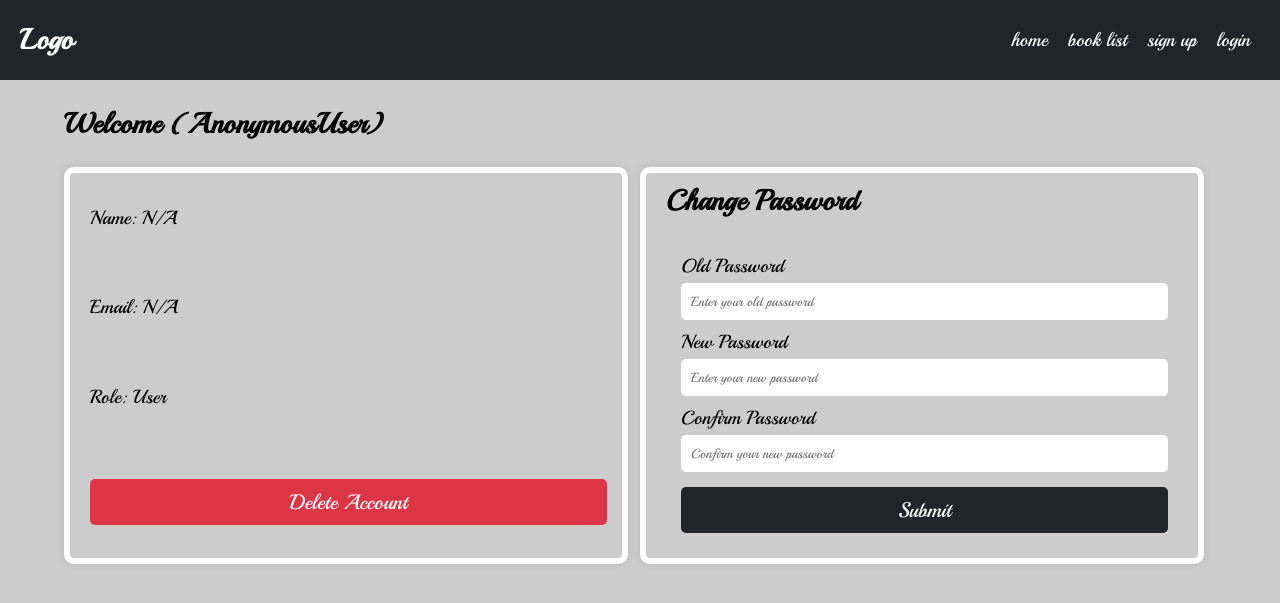
After one commit to saeedmhmoud100/FCAI-2nd-year-web-project, a Django app: page /accounts/profile in a window 1280 px wide. The commit adds this page. Shown: the top 603 px of the page. Run offline with Django 5.2, Linux system fonts and the light colour scheme.

Commit message:
create user profile design and add delete account function

```diff
--- a/accounts/urls.py
+++ b/accounts/urls.py
@@ -4,6 +4,7 @@ from . import views
 
 urlpatterns = [
 
+    path('profile', views.UserProfileView.as_view(), name='profile'),
     path('login/', views.login_view, name='login'),
     path('signup/', views.signup_view, name='signup'),
     path('logout/', views.logout_view, name='logout'),
--- a/accounts/views.py
+++ b/accounts/views.py
@@ -3,6 +3,7 @@ from django.db.models import Q
 from django.shortcuts import render, redirect
 from django.contrib import messages
 from django.urls import reverse
+from django.views import View
 from django.views.generic import CreateView
 
 from accounts.forms import SignUpForm, UserForm
@@ -82,8 +83,8 @@ def delete_user(request, user_id):
         user.delete()
         if request.GET.get('next'):
             return redirect(request.GET.get('next'))
-        return redirect('dashboard_user_list')
-    return render(request, 'accounts/delete_user.html')
+        return redirect('profile')
+    return render(request, 'accounts/delete_user.html',{'object': User.objects.get(id=user_id)})
 
 def change_user_rule(request, user_id):
     user = User.objects.get(id=user_id)
@@ -112,3 +113,9 @@ class CreateUserView(CreateView):
 
     def get_success_url(self):
         return reverse('dashboard_user_list')
+
+
+class UserProfileView(View):
+    def get(self, request):
+        user = request.user
+        return render(request, 'accounts/user_profile.html', {'user': user})
--- a/templates/accounts/delete_user.html
+++ b/templates/accounts/delete_user.html
@@ -16,7 +16,7 @@
             <form method="post" class="col-6 no-wrap gap">
                 {% csrf_token %}
                 <button type="submit" class="btn-3 btn-dark" id="delete_book_button">delete</button>
-                <button type="button" class="btn-3 btn-dark" onclick="urlRedirect('{% url 'dashboard_user_list'  %}')">Cancel</button>
+                <button type="button" class="btn-3 btn-dark" onclick="urlRedirect('{% url 'home'  %}')">Cancel</button>
             </form>
         </div>
     </div>
--- /dev/null
+++ b/templates/accounts/user_profile.html
@@ -0,0 +1,90 @@
+{% extends "base.html" %}
+{% load static %}
+{% load custom_filters %}
+
+{% block title %}
+Profile | block.super
+{% endblock %}
+
+{% block style %}
+<link rel="stylesheet" href="{% static 'assets/css/details.css' %}">
+{% endblock %}
+
+
+{% block header %}
+
+{% endblock %}
+
+{% block content %}
+<div class="container" style="align-items: flex-start">
+    <h2>Welcome ({{request.user}})</h2>
+</div>
+<div class="container">
+    <div class="row " style="align-items: stretch">
+        <div class="col-6 border-container">
+            <div class="row" style="height: 100%">
+                <div class="col-12">
+                    Name: <span>
+                {% if request.user.username %}
+                    {{request.user.username}}
+                {% else %}
+                    N/A
+                {% endif %}
+              </span>
+                </div>
+                <div class="col-12">
+                    Email: <span>
+                        {% if request.user.email %}
+                            {{request.user.email}}
+                        {% else %}
+                            N/A
+                        {% endif %}
+                      </span>
+                </div>
+                <div class="col-12">
+                    Role: <span>
+                        {% if request.user.is_superuser %}
+                            Admin
+                        {% else %}
+                            User
+                        {% endif %}
+                      </span>
+                </div>
+                <div class="col-12">
+                    <button class="btn-6 btn-danger" onclick="urlRedirect(`{% url 'delete_user' request.user.id %}`)">Delete Account</button>
+                </div>
+            </div>
+        </div>
+        <div class="col-6 border-container">
+            <div class="row">
+                <div class="col-12">
+                    <h2>Change Password</h2>
+                </div>
+                <div class="col-12">
+                    <form method="POST" class="form">
+                        {% csrf_token %}
+                        <div class="input-container">
+                            <label for="old_password">Old Password</label>
+                            <input type="password" name="old_password" id="old_password"
+                                   placeholder="Enter your old password">
+                        </div>
+                        <div class="input-container">
+                            <label for="new_password">New Password</label>
+                            <input type="password" name="new_password" id="new_password"
+                                   placeholder="Enter your new password">
+                        </div>
+                        <div class="input-container">
+                            <label for="confirm_password">Confirm Password</label>
+                            <input type="password" name="confirm_password" id="confirm_password"
+                                   placeholder="Confirm your new password">
+                        </div>
+                        <input type="submit" name="Submit" value="Submit" id="signup-button" class="btn-6 btn-dark">
+                    </form>
+                </div>
+            </div>
+        </div>
+    </div>
+</div>
+
+
+{% endblock %}
--- a/templates/base.html
+++ b/templates/base.html
@@ -32,10 +32,10 @@
                 <li><a href="{% url 'signup' %}">sign up</a></li>
                 <li><a href="{% url 'login' %}">login</a></li>
             {% else %}
-
                 {% if user.is_superuser %}
                     <li><a href="{% url 'dashboard_book_list' %}">dashboard</a></li>
                 {% endif %}
+                <li><a href="{% url 'profile' %}">profile</a></li>
                 <li><a href="{% url 'logout' %}">logout</a></li>
             {% endif %}
 
```
Also changed, not shown: db.sqlite3.
